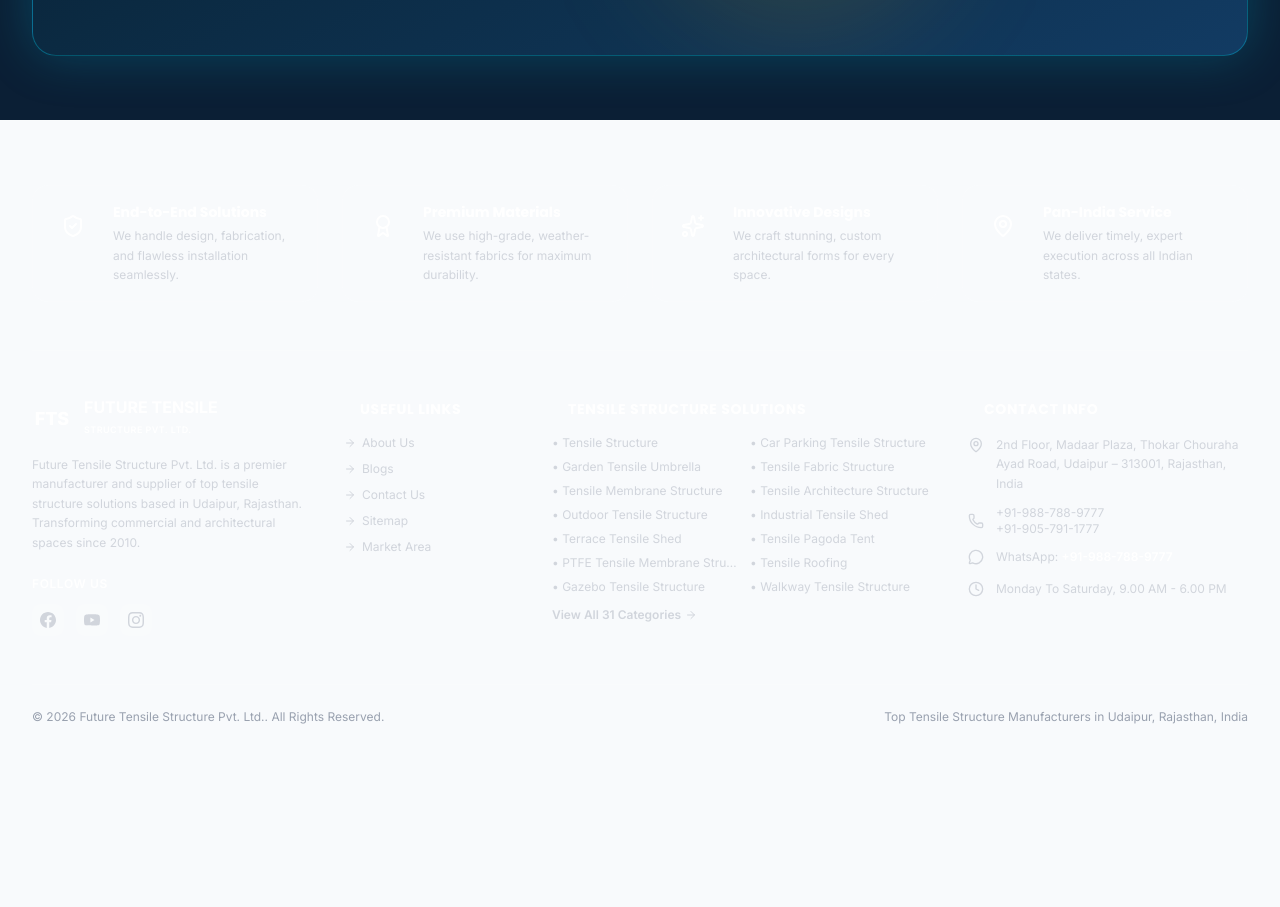
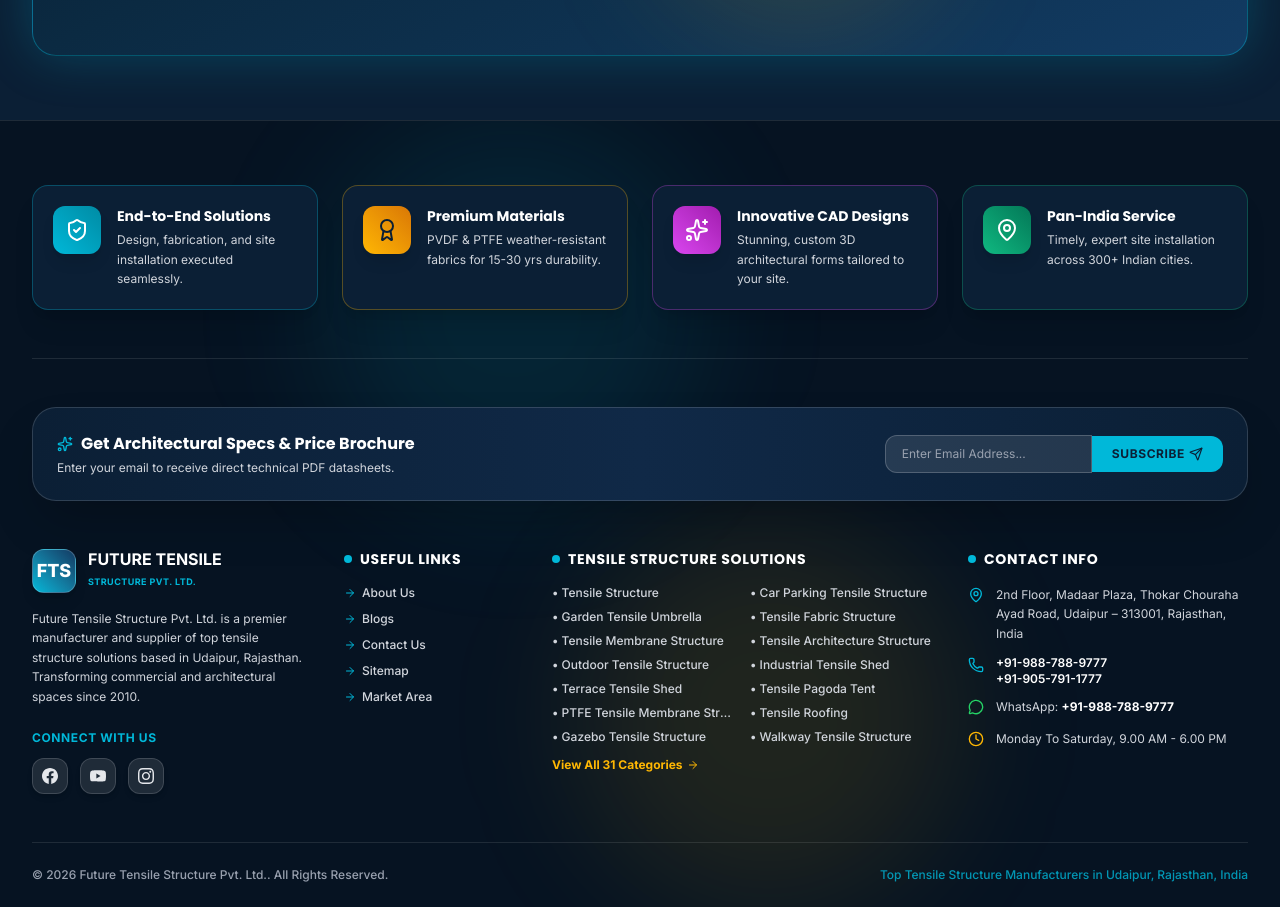
Before and after one commit to Eshbanoliver/tensile-structure, a React (Vite) app: page / in a window 1280 px wide. Shown: the part 10100-11007 px from the top of the page. Before the commit the page ends 10849 px from the top, so only its background shows below. Built offline with nearby package versions, Linux system fonts and the light colour scheme.

Commit message:
Redesign Footer into a creative multi-colored layout with newsletter strip and value cards

```diff
--- a/src/components/Footer.tsx
+++ b/src/components/Footer.tsx
@@ -1,4 +1,4 @@
-import React from 'react';
+import React, { useState } from 'react';
 import { Link } from 'react-router-dom';
 import {
   ShieldCheck,
@@ -8,79 +8,138 @@
   Phone,
   MessageCircle,
   Clock,
-  ArrowRight
+  ArrowRight,
+  Send,
+  CheckCircle2
 } from 'lucide-react';
 import { COMPANY_INFO, PRODUCTS_LIST } from '../data/websiteData';
 import { FacebookIcon, YoutubeIcon, InstagramIcon } from './SocialIcons';
 
 export const Footer: React.FC = () => {
+  const [emailSub, setEmailSub] = useState('');
+  const [subDone, setSubDone] = useState(false);
+
+  const handleSubscribe = (e: React.FormEvent) => {
+    e.preventDefault();
+    setSubDone(true);
+    setTimeout(() => {
+      setSubDone(false);
+      setEmailSub('');
+    }, 3000);
+  };
+
   return (
-    <footer className="bg-primary text-white pt-16 pb-6 relative overflow-hidden border-t border-white/10">
-      <div className="absolute top-0 left-1/4 w-96 h-96 bg-accent/5 rounded-full filter blur-3xl pointer-events-none" />
-      <div className="absolute bottom-0 right-1/4 w-96 h-96 bg-secondary/20 rounded-full filter blur-3xl pointer-events-none" />
+    <footer className="bg-[#061322] text-white pt-16 pb-6 relative overflow-hidden border-t border-white/10">
+
+      {/* Background Decorative Glow Blobs */}
+      <div className="absolute top-0 left-1/4 w-96 h-96 bg-[#00B8D9]/10 rounded-full filter blur-3xl pointer-events-none" />
+      <div className="absolute bottom-0 right-1/4 w-96 h-96 bg-[#FFB703]/10 rounded-full filter blur-3xl pointer-events-none" />
 
       <div className="max-w-7xl mx-auto px-4 sm:px-6 lg:px-8 relative z-10">
+
+        {/* 1. TOP CREATIVE VALUE PROPS STRIP (4 MULTI-COLORED CARDS) */}
         <div className="grid grid-cols-1 md:grid-cols-2 lg:grid-cols-4 gap-6 pb-12 mb-12 border-b border-white/10">
-          <div className="flex items-start space-x-4 p-4 rounded-2xl bg-white/5 border border-white/10 hover:border-accent/30 transition-all">
-            <div className="w-12 h-12 rounded-xl bg-accent/10 flex items-center justify-center text-accent flex-shrink-0">
+
+          <div className="p-5 rounded-2xl bg-[#0B1F35] border border-[#00B8D9]/30 hover:border-[#00B8D9] transition-all shadow-xl hover:-translate-y-1 flex items-start space-x-4 group">
+            <div className="w-12 h-12 rounded-xl bg-gradient-to-tr from-[#00B8D9] to-[#008BA4] text-white flex items-center justify-center shadow-lg group-hover:scale-110 transition-transform flex-shrink-0">
               <ShieldCheck className="w-6 h-6" />
             </div>
             <div>
-              <h4 className="font-poppins font-bold text-sm text-white mb-1">End-to-End Solutions</h4>
+              <h4 className="font-poppins font-bold text-sm text-white mb-1 group-hover:text-[#00B8D9] transition-colors">End-to-End Solutions</h4>
               <p className="text-xs text-gray-300 leading-relaxed">
-                We handle design, fabrication, and flawless installation seamlessly.
+                Design, fabrication, and site installation executed seamlessly.
               </p>
             </div>
           </div>
 
-          <div className="flex items-start space-x-4 p-4 rounded-2xl bg-white/5 border border-white/10 hover:border-accent/30 transition-all">
-            <div className="w-12 h-12 rounded-xl bg-highlight/10 flex items-center justify-center text-highlight flex-shrink-0">
+          <div className="p-5 rounded-2xl bg-[#0B1F35] border border-[#FFB703]/30 hover:border-[#FFB703] transition-all shadow-xl hover:-translate-y-1 flex items-start space-x-4 group">
+            <div className="w-12 h-12 rounded-xl bg-gradient-to-tr from-[#FFB703] to-[#d97706] text-[#0B1F35] flex items-center justify-center shadow-lg group-hover:scale-110 transition-transform flex-shrink-0">
               <Award className="w-6 h-6" />
             </div>
             <div>
-              <h4 className="font-poppins font-bold text-sm text-white mb-1">Premium Materials</h4>
+              <h4 className="font-poppins font-bold text-sm text-white mb-1 group-hover:text-[#FFB703] transition-colors">Premium Materials</h4>
               <p className="text-xs text-gray-300 leading-relaxed">
-                We use high-grade, weather-resistant fabrics for maximum durability.
+                PVDF & PTFE weather-resistant fabrics for 15-30 yrs durability.
               </p>
             </div>
           </div>
 
-          <div className="flex items-start space-x-4 p-4 rounded-2xl bg-white/5 border border-white/10 hover:border-accent/30 transition-all">
-            <div className="w-12 h-12 rounded-xl bg-accent/10 flex items-center justify-center text-accent flex-shrink-0">
+          <div className="p-5 rounded-2xl bg-[#0B1F35] border border-[#d946ef]/30 hover:border-[#d946ef] transition-all shadow-xl hover:-translate-y-1 flex items-start space-x-4 group">
+            <div className="w-12 h-12 rounded-xl bg-gradient-to-tr from-[#d946ef] to-[#a21caf] text-white flex items-center justify-center shadow-lg group-hover:scale-110 transition-transform flex-shrink-0">
               <Sparkles className="w-6 h-6" />
             </div>
             <div>
-              <h4 className="font-poppins font-bold text-sm text-white mb-1">Innovative Designs</h4>
+              <h4 className="font-poppins font-bold text-sm text-white mb-1 group-hover:text-[#d946ef] transition-colors">Innovative CAD Designs</h4>
               <p className="text-xs text-gray-300 leading-relaxed">
-                We craft stunning, custom architectural forms for every space.
+                Stunning, custom 3D architectural forms tailored to your site.
               </p>
             </div>
           </div>
 
-          <div className="flex items-start space-x-4 p-4 rounded-2xl bg-white/5 border border-white/10 hover:border-accent/30 transition-all">
-            <div className="w-12 h-12 rounded-xl bg-secondary/30 flex items-center justify-center text-accent flex-shrink-0">
+          <div className="p-5 rounded-2xl bg-[#0B1F35] border border-[#10b981]/30 hover:border-[#10b981] transition-all shadow-xl hover:-translate-y-1 flex items-start space-x-4 group">
+            <div className="w-12 h-12 rounded-xl bg-gradient-to-tr from-[#10b981] to-[#047857] text-white flex items-center justify-center shadow-lg group-hover:scale-110 transition-transform flex-shrink-0">
               <MapPin className="w-6 h-6" />
             </div>
             <div>
-              <h4 className="font-poppins font-bold text-sm text-white mb-1">Pan-India Service</h4>
+              <h4 className="font-poppins font-bold text-sm text-white mb-1 group-hover:text-[#10b981] transition-colors">Pan-India Service</h4>
               <p className="text-xs text-gray-300 leading-relaxed">
-                We deliver timely, expert execution across all Indian states.
+                Timely, expert site installation across 300+ Indian cities.
               </p>
             </div>
           </div>
+
         </div>
 
+        {/* 2. CREATIVE NEWSLETTER / CATALOG SPEC INPUT STRIP */}
+        <div className="mb-12 p-6 rounded-3xl bg-gradient-to-r from-[#0B1F35] via-[#102947] to-[#0B1F35] border border-white/15 shadow-2xl flex flex-col md:flex-row items-center justify-between gap-6">
+          <div className="space-y-1 text-center md:text-left">
+            <h4 className="font-poppins font-bold text-base text-white flex items-center justify-center md:justify-start space-x-2">
+              <Sparkles className="w-4 h-4 text-[#00B8D9]" />
+              <span>Get Architectural Specs & Price Brochure</span>
+            </h4>
+            <p className="text-xs text-gray-300">Enter your email to receive direct technical PDF datasheets.</p>
+          </div>
+
+          {subDone ? (
+            <div className="flex items-center space-x-2 text-[#00B8D9] font-bold text-xs bg-[#00B8D9]/10 px-4 py-2.5 rounded-xl border border-[#00B8D9]/30">
+              <CheckCircle2 className="w-4 h-4" />
+              <span>Datasheet request received! Check inbox soon.</span>
+            </div>
+          ) : (
+            <form onSubmit={handleSubscribe} className="flex items-center w-full md:w-auto max-w-md">
+              <input
+                type="email"
+                required
+                placeholder="Enter Email Address..."
+                value={emailSub}
+                onChange={(e) => setEmailSub(e.target.value)}
+                className="w-full px-4 py-2.5 rounded-l-xl bg-white/10 border border-white/20 text-xs text-white placeholder-gray-400 focus:outline-none focus:border-[#00B8D9]"
+              />
+              <button
+                type="submit"
+                className="px-5 py-2.5 rounded-r-xl bg-[#00B8D9] text-[#0B1F35] font-poppins font-bold text-xs uppercase tracking-wider hover:bg-white transition-colors flex items-center space-x-1 flex-shrink-0"
+              >
+                <span>Subscribe</span>
+                <Send className="w-3.5 h-3.5" />
+              </button>
+            </form>
+          )}
+        </div>
+
+        {/* 3. MAIN FOOTER CONTENT COLUMNS */}
         <div className="grid grid-cols-1 md:grid-cols-2 lg:grid-cols-12 gap-8 pb-12 border-b border-white/10">
+
+          {/* Column 1: Company Profile & Socials */}
           <div className="lg:col-span-3 space-y-4">
-            <Link to="/" className="flex items-center space-x-3">
-              <div className="w-10 h-10 rounded-xl bg-gradient-to-tr from-accent to-secondary flex items-center justify-center">
+            <Link to="/" className="flex items-center space-x-3 group">
+              <div className="w-11 h-11 rounded-xl bg-gradient-to-tr from-[#00B8D9] to-[#123B63] flex items-center justify-center shadow-lg border border-white/20">
                 <span className="font-poppins font-black text-white text-lg">FTS</span>
               </div>
               <div>
-                <span className="font-poppins font-bold text-base text-white block leading-none">
+                <span className="font-poppins font-bold text-base text-white block leading-none group-hover:text-[#00B8D9] transition-colors">
                   FUTURE TENSILE
                 </span>
-                <span className="text-[9px] text-accent font-semibold tracking-wider uppercase">
+                <span className="text-[9px] text-[#00B8D9] font-bold tracking-wider uppercase">
                   Structure Pvt. Ltd.
                 </span>
               </div>
@@ -91,13 +150,13 @@
             </p>
 
             <div className="pt-2">
-              <span className="text-xs font-semibold text-accent uppercase tracking-wider block mb-3">Follow Us</span>
+              <span className="text-xs font-bold text-[#00B8D9] uppercase tracking-wider block mb-3">Connect With Us</span>
               <div className="flex items-center space-x-3">
                 <a
                   href={COMPANY_INFO.socials.facebook}
                   target="_blank"
                   rel="noopener noreferrer"
-                  className="w-8 h-8 rounded-lg bg-white/10 flex items-center justify-center text-gray-300 hover:bg-accent hover:text-primary transition-all"
+                  className="w-9 h-9 rounded-xl bg-white/10 border border-white/15 flex items-center justify-center text-gray-200 hover:bg-[#00B8D9] hover:text-[#0B1F35] transition-all shadow-md"
                   title="Facebook"
                 >
                   <FacebookIcon className="w-4 h-4" />
@@ -106,7 +165,7 @@
                   href={COMPANY_INFO.socials.youtube}
                   target="_blank"
                   rel="noopener noreferrer"
-                  className="w-8 h-8 rounded-lg bg-white/10 flex items-center justify-center text-gray-300 hover:bg-accent hover:text-primary transition-all"
+                  className="w-9 h-9 rounded-xl bg-white/10 border border-white/15 flex items-center justify-center text-gray-200 hover:bg-[#FF0000] hover:text-white transition-all shadow-md"
                   title="YouTube"
                 >
                   <YoutubeIcon className="w-4 h-4" />
@@ -115,7 +174,7 @@
                   href={COMPANY_INFO.socials.instagram}
                   target="_blank"
                   rel="noopener noreferrer"
-                  className="w-8 h-8 rounded-lg bg-white/10 flex items-center justify-center text-gray-300 hover:bg-accent hover:text-primary transition-all"
+                  className="w-9 h-9 rounded-xl bg-white/10 border border-white/15 flex items-center justify-center text-gray-200 hover:bg-[#E4405F] hover:text-white transition-all shadow-md"
                   title="Instagram"
                 >
                   <InstagramIcon className="w-4 h-4" />
@@ -124,63 +183,65 @@
             </div>
           </div>
 
+          {/* Column 2: Useful Links */}
           <div className="lg:col-span-2 space-y-4">
             <h4 className="font-poppins font-bold text-sm text-white uppercase tracking-wider flex items-center space-x-2">
-              <span className="w-2 h-2 rounded-full bg-accent" />
+              <span className="w-2 h-2 rounded-full bg-[#00B8D9]" />
               <span>Useful Links</span>
             </h4>
-            <ul className="space-y-2.5 text-xs text-gray-300">
+            <ul className="space-y-2.5 text-xs text-gray-300 font-medium">
               <li>
-                <Link to="/about-us.htm" className="hover:text-accent transition-colors flex items-center space-x-1.5">
-                  <ArrowRight className="w-3 h-3 text-accent" />
+                <Link to="/about-us.htm" className="hover:text-[#00B8D9] transition-colors flex items-center space-x-1.5">
+                  <ArrowRight className="w-3 h-3 text-[#00B8D9]" />
                   <span>About Us</span>
                 </Link>
               </li>
               <li>
-                <Link to="/blogs.htm" className="hover:text-accent transition-colors flex items-center space-x-1.5">
-                  <ArrowRight className="w-3 h-3 text-accent" />
+                <Link to="/blogs.htm" className="hover:text-[#00B8D9] transition-colors flex items-center space-x-1.5">
+                  <ArrowRight className="w-3 h-3 text-[#00B8D9]" />
                   <span>Blogs</span>
                 </Link>
               </li>
               <li>
-                <Link to="/contact-us.htm" className="hover:text-accent transition-colors flex items-center space-x-1.5">
-                  <ArrowRight className="w-3 h-3 text-accent" />
+                <Link to="/contact-us.htm" className="hover:text-[#00B8D9] transition-colors flex items-center space-x-1.5">
+                  <ArrowRight className="w-3 h-3 text-[#00B8D9]" />
                   <span>Contact Us</span>
                 </Link>
               </li>
               <li>
-                <Link to="/sitemap.htm" className="hover:text-accent transition-colors flex items-center space-x-1.5">
-                  <ArrowRight className="w-3 h-3 text-accent" />
+                <Link to="/sitemap.htm" className="hover:text-[#00B8D9] transition-colors flex items-center space-x-1.5">
+                  <ArrowRight className="w-3 h-3 text-[#00B8D9]" />
                   <span>Sitemap</span>
                 </Link>
               </li>
               <li>
-                <Link to="/tensile-structure.htm" className="hover:text-accent transition-colors flex items-center space-x-1.5">
-                  <ArrowRight className="w-3 h-3 text-accent" />
+                <Link to="/tensile-structure.htm" className="hover:text-[#00B8D9] transition-colors flex items-center space-x-1.5">
+                  <ArrowRight className="w-3 h-3 text-[#00B8D9]" />
                   <span>Market Area</span>
                 </Link>
               </li>
             </ul>
           </div>
 
+          {/* Column 3: Tensile Categories Grid */}
           <div className="lg:col-span-4 space-y-4">
             <h4 className="font-poppins font-bold text-sm text-white uppercase tracking-wider flex items-center space-x-2">
-              <span className="w-2 h-2 rounded-full bg-accent" />
+              <span className="w-2 h-2 rounded-full bg-[#00B8D9]" />
               <span>Tensile Structure Solutions</span>
             </h4>
-            <div className="grid grid-cols-2 gap-x-3 gap-y-2 text-xs text-gray-300">
+            <div className="grid grid-cols-2 gap-x-3 gap-y-2 text-xs text-gray-300 font-medium">
               {PRODUCTS_LIST.slice(0, 14).map((prod) => (
                 <Link
                   key={prod.id}
                   to={`/${prod.slug}.htm`}
-                  className="hover:text-accent transition-colors truncate block"
+                  className="hover:text-[#00B8D9] transition-colors truncate block"
                 >
                   • {prod.name}
                 </Link>
               ))}
               <Link
                 to="/tensile-structure.htm"
-                className="text-highlight font-semibold hover:underline flex items-center space-x-1 col-span-2 pt-1"
+                className="text-[#FFB703] font-bold hover:underline flex items-center space-x-1 col-span-2 pt-1"
               >
                 <span>View All 31 Categories</span>
                 <ArrowRight className="w-3 h-3" />
@@ -188,39 +249,40 @@
             </div>
           </div>
 
+          {/* Column 4: Contact Info Block */}
           <div className="lg:col-span-3 space-y-4">
             <h4 className="font-poppins font-bold text-sm text-white uppercase tracking-wider flex items-center space-x-2">
-              <span className="w-2 h-2 rounded-full bg-accent" />
+              <span className="w-2 h-2 rounded-full bg-[#00B8D9]" />
               <span>Contact Info</span>
             </h4>
 
             <div className="space-y-3 text-xs text-gray-300">
               <div className="flex items-start space-x-3">
-                <MapPin className="w-4 h-4 text-accent flex-shrink-0 mt-0.5" />
+                <MapPin className="w-4 h-4 text-[#00B8D9] flex-shrink-0 mt-0.5" />
                 <span className="leading-relaxed">{COMPANY_INFO.address}</span>
               </div>
 
-              <div className="flex items-center space-x-3">
-                <Phone className="w-4 h-4 text-accent flex-shrink-0" />
+              <div className="flex items-start space-x-3">
+                <Phone className="w-4 h-4 text-[#00B8D9] flex-shrink-0 mt-0.5" />
                 <div>
-                  <a href={`tel:${COMPANY_INFO.phones[0].raw}`} className="hover:text-accent transition-colors block">
+                  <a href={`tel:${COMPANY_INFO.phones[0].raw}`} className="hover:text-[#00B8D9] transition-colors block font-semibold text-white">
                     {COMPANY_INFO.phones[0].display}
                   </a>
-                  <a href={`tel:${COMPANY_INFO.phones[1].raw}`} className="hover:text-accent transition-colors block">
+                  <a href={`tel:${COMPANY_INFO.phones[1].raw}`} className="hover:text-[#00B8D9] transition-colors block font-semibold text-white">
                     {COMPANY_INFO.phones[1].display}
                   </a>
                 </div>
               </div>
 
               <div className="flex items-center space-x-3">
-                <MessageCircle className="w-4 h-4 text-accent flex-shrink-0" />
+                <MessageCircle className="w-4 h-4 text-[#25D366] flex-shrink-0" />
                 <span>
                   WhatsApp: {' '}
                   <a
                     href={`https://wa.me/${COMPANY_INFO.whatsapp}`}
                     target="_blank"
                     rel="noopener noreferrer"
-                    className="hover:text-accent font-semibold text-white"
+                    className="hover:text-[#00B8D9] font-bold text-white"
                   >
                     {COMPANY_INFO.phones[0].display}
                   </a>
@@ -228,7 +290,7 @@
               </div>
 
               <div className="flex items-center space-x-3 pt-1">
-                <Clock className="w-4 h-4 text-highlight flex-shrink-0" />
+                <Clock className="w-4 h-4 text-[#FFB703] flex-shrink-0" />
                 <span className="text-gray-300">{COMPANY_INFO.hours}</span>
               </div>
             </div>
@@ -236,9 +298,10 @@
 
         </div>
 
-        <div className="pt-6 flex flex-col md:flex-row items-center justify-between text-xs text-gray-400">
+        {/* 4. BOTTOM COPYRIGHT BAR */}
+        <div className="pt-6 flex flex-col md:flex-row items-center justify-between text-xs text-gray-400 font-medium">
           <p>© 2026 {COMPANY_INFO.name}. All Rights Reserved.</p>
-          <p className="mt-2 md:mt-0">
+          <p className="mt-2 md:mt-0 text-[#00B8D9]/80">
             Top Tensile Structure Manufacturers in Udaipur, Rajasthan, India
           </p>
         </div>
```
